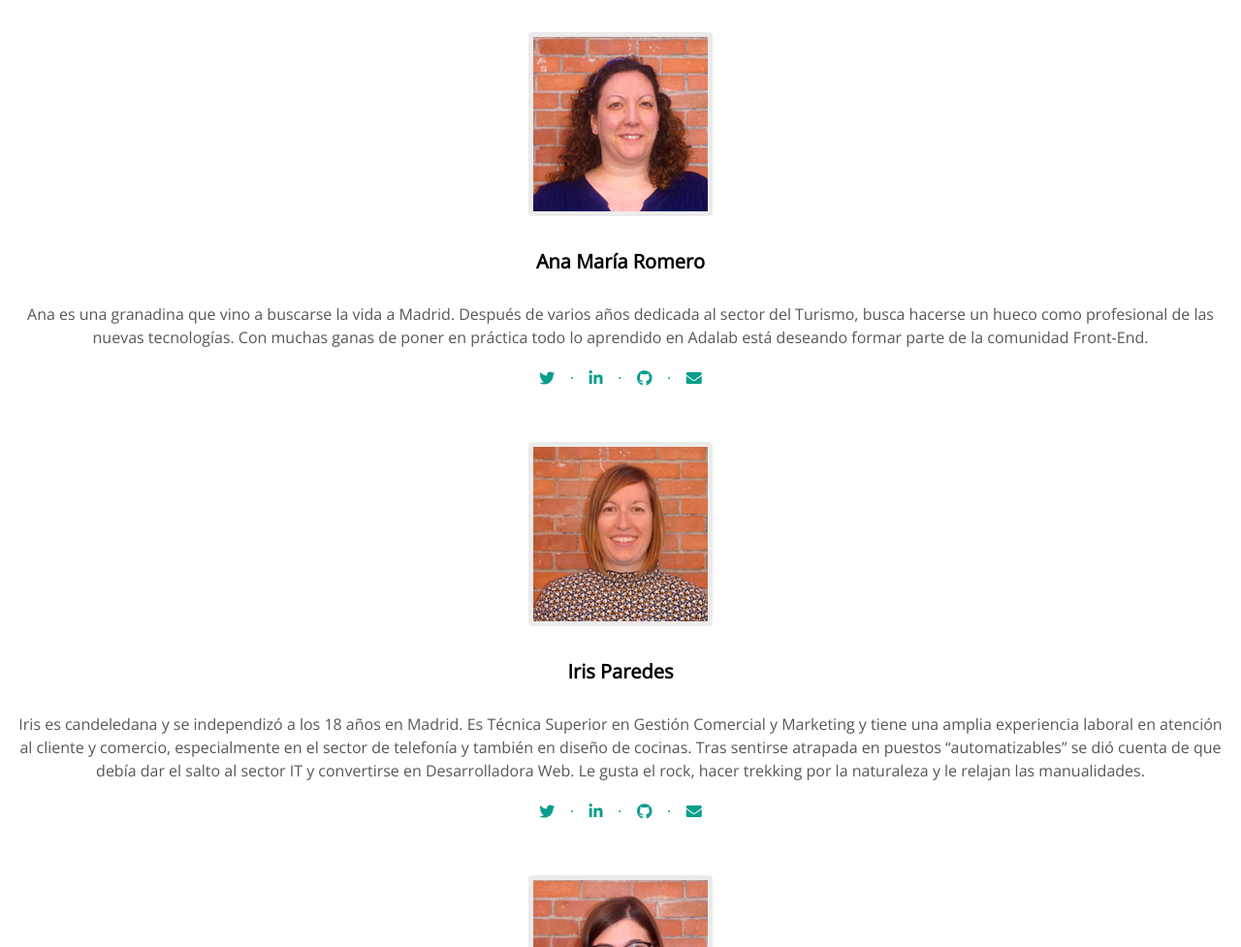
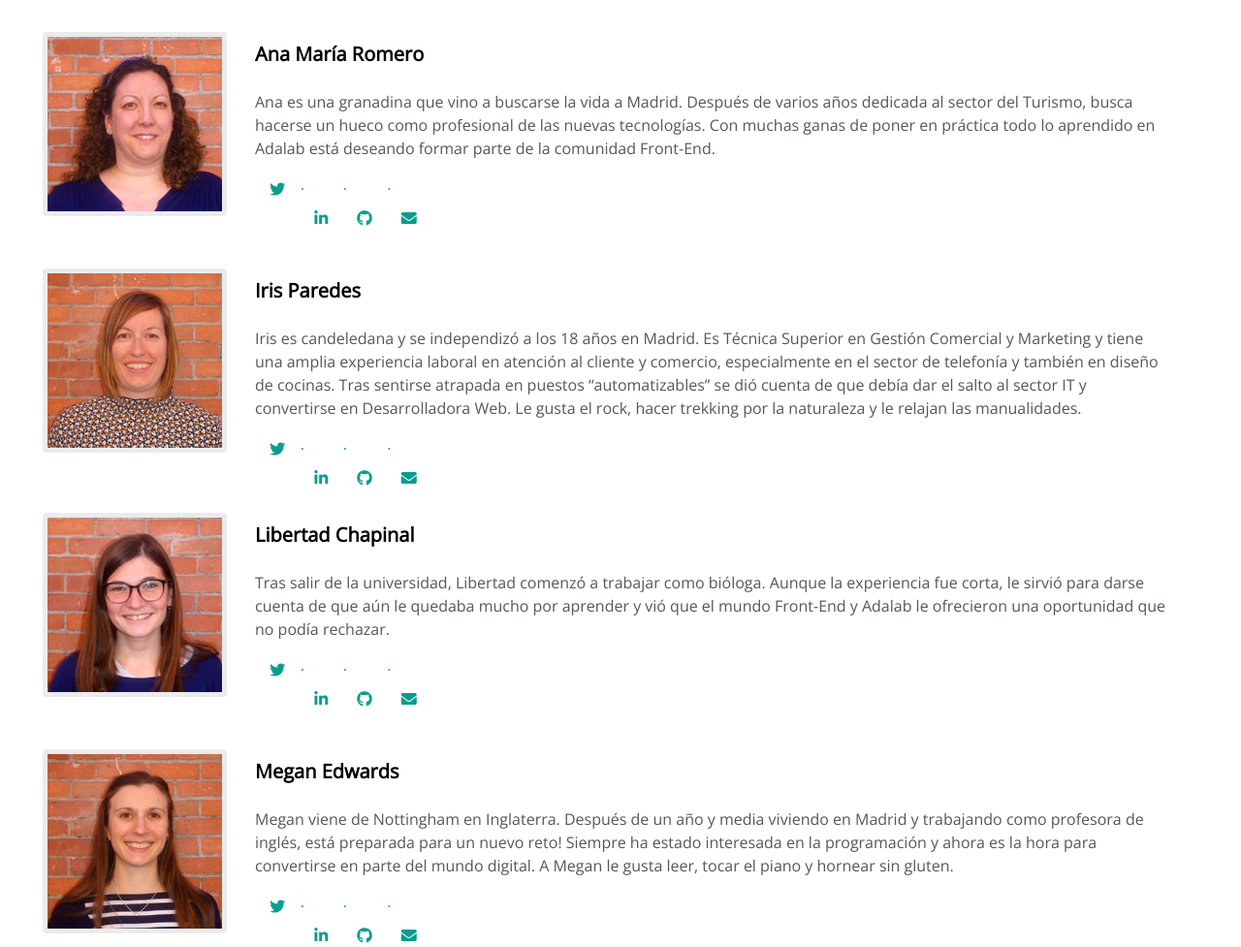
Before and after one commit to Adalab/f-m1-class-coders, a plain HTML site: page index unificado.html in a window 1280 px wide. Shown: the part 1017-1994 px from the top of the page at 97% size. Drawn offline with nearby package versions, Linux system fonts and the light colour scheme.

Commit message:
adalabers cards tablet

```diff
--- a/css/styles.css
+++ b/css/styles.css
@@ -311,6 +311,43 @@ footer {
         position: relative;
         left: -20%;
     }
+    /*quienes somos*/
+    .comun {
+        margin: 0 44px;
+        display: flex;
+
+    }
+    .info {
+        display:flex;
+        flex-direction: column;
+        align-items: flex-start;
+        text-align: left;
+        margin:0;
+        box-sizing: border-box;
+    }
+    .nombre {
+        margin: 0;
+        padding: 0 29px;
+        height: 45px;
+    }
+
+    .redes{
+        text-align: left;
+        margin: 0;
+        width: 124px;
+        height: 30px;
+        padding: 0 58px;
+    }
+    .info .parrafo {
+        text-align: left;
+        padding: 0 29px;
+    }
+
+     .perfil {
+        width: 205px;
+     }
+
+     }
     /*footer*/
     footer {
         height: 170px;
--- a/index unificado.html
+++ b/index unificado.html
@@ -60,6 +60,7 @@
                     <div class="perfil">
                         <img src="images/ana_maria.jpg" alt="">
                     </div>
+                    <div class="info">
                         <h3 class="nombre">Ana María Romero</h3>
                         <p class="parrafo">Ana es una granadina que vino a buscarse la vida a Madrid.   Después de varios años dedicada al sector del Turismo, busca hacerse un hueco como profesional de las nuevas tecnologías.  Con muchas ganas de poner en práctica todo lo aprendido en Adalab está deseando formar parte de la comunidad Front-End.</p>
                         <ul class="redes">
@@ -68,12 +69,14 @@
                             <li class="git"><a href="https://www.github.com/superanika" target="_blank"><i class="fab fa-github"></i></a></li>
                             <li class="email"><a href="mailto:anamaria.romerogarcia@gmail.com" target="_blank"><i class="fas fa-envelope"></i></a></li>
                         </ul>
+                    </div>
                 </li>
 
                 <li class="comun iris">
                     <div class="perfil">
                         <img src="images/iris.jpg" alt="">
                     </div>
+                    <div class="info">
                         <h3 class="nombre">Iris Paredes</h3>
                         <p class="parrafo">Iris es candeledana y se independizó a los 18 años en Madrid. Es Técnica Superior en Gestión Comercial y Marketing y tiene una amplia experiencia laboral en atención al cliente y comercio, especialmente en el sector de telefonía y también en diseño de cocinas. Tras sentirse atrapada en puestos “automatizables” se dió cuenta de que debía dar el salto al sector IT y convertirse en Desarrolladora Web.
                             Le gusta el rock, hacer trekking por la naturaleza y le relajan las manualidades.</p>
@@ -83,12 +86,14 @@
                             <li class="git"><a href="https://www.github.com/irisparedes" target="_blank"><i class="fab fa-github"></i></a></li>
                             <li class="email"><a href="mailto:irisparedesjimenez@gmail.com" target="_blank"><i class="fas fa-envelope"></i></a></li>
                         </ul>
+                    </div>
                 </li>
 
                 <li class="comun libertad">
                     <div class="perfil">
                         <img src="images/libertad.jpg" alt="">
                     </div>
+                    <div class="info">
                         <h3 class="nombre">Libertad Chapinal</h3>
                         <p class="parrafo">Tras salir de la universidad, Libertad comenzó a trabajar como bióloga. Aunque la experiencia fue corta, le sirvió para darse cuenta de que aún le quedaba mucho por aprender y vió que el mundo Front-End y Adalab le ofrecieron una oportunidad que no podía rechazar.</p>
                         <ul class="redes">
@@ -97,12 +102,14 @@
                             <li class="git"><a href="https://github.com/libertadcc" target="_blank"><i class="fab fa-github"></i></a></li>
                             <li class="email"><a href="mailto:libertadchapinalcervantes@gmail.com" target="_blank"><i class="fas fa-envelope"></i></a></li>
                         </ul>
+                    </div>
                 </li>
 
                 <li class="comun megan">
                     <div class="perfil">
                         <img src="images/megan.jpg" alt="">
                     </div>
+                    <div class="info">
                         <h3 class="nombre">Megan Edwards</h3>
                         <p class="parrafo">Megan viene de Nottingham en Inglaterra. Después de un año y media viviendo en Madrid y trabajando como profesora de inglés, está preparada para un nuevo reto! Siempre ha estado interesada en la programación y ahora es la hora para convertirse en parte del mundo digital. A Megan le gusta leer, tocar el piano y hornear sin gluten.</p>
                         <ul class="redes">
@@ -111,12 +118,14 @@
                             <li class="git"><a href="https://github.com/m-m-e" target="_blank"><i class="fab fa-github"></i></a></li>
                             <li class="email"><a href="mailto:megmyfedwards@gmail.com" target="_blank"><i class="fas fa-envelope"></i></a></li>
                         </ul>
+                    </div>
                 </li>
 
                 <li class="comun sara">
                     <div class="perfil">
                         <img src="images/sara.jpg" alt="">
                     </div>
+                    <div class="info">
                         <h3 class="nombre">Sara Cabeza</h3>
                         <p class="parrafo">Sara es una diseñadora gráfica - UX/UI, originaria de Málaga y muy indentificada con la cultura británica después de vivir durante años en Inglaterra. Siempre le ha interesado el mundo tecnológico y ahora se lanza a aprender código y programación. Obsesionada con los perros (aunque sea alérgica) y muy fan del karaoke.</p>
                         <ul class="redes">
@@ -125,6 +134,7 @@
                             <li class="git"><a href="https://www.github.com/saracr" target="_blank"><i class="fab fa-github"></i></a></li>
                             <li class="email"><a href="mailto:saracrojas@gmail.com" target="_blank"><i class="fas fa-envelope"></i></a></li>
                         </ul>
+                    </div>
                 </li>
             </ul>
         </section>
```
Lines whose indentation alone changed are shown as unchanged.
